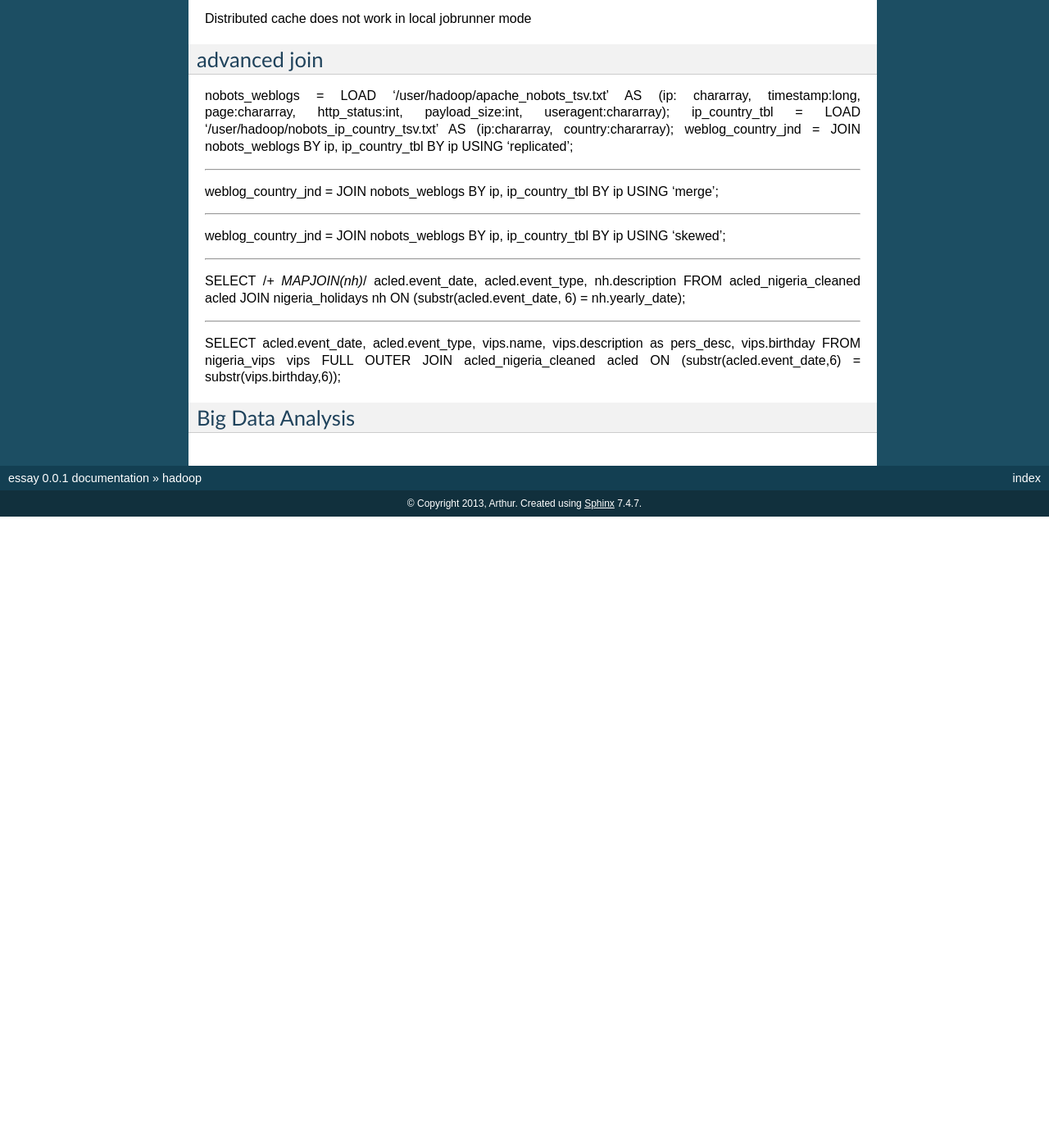
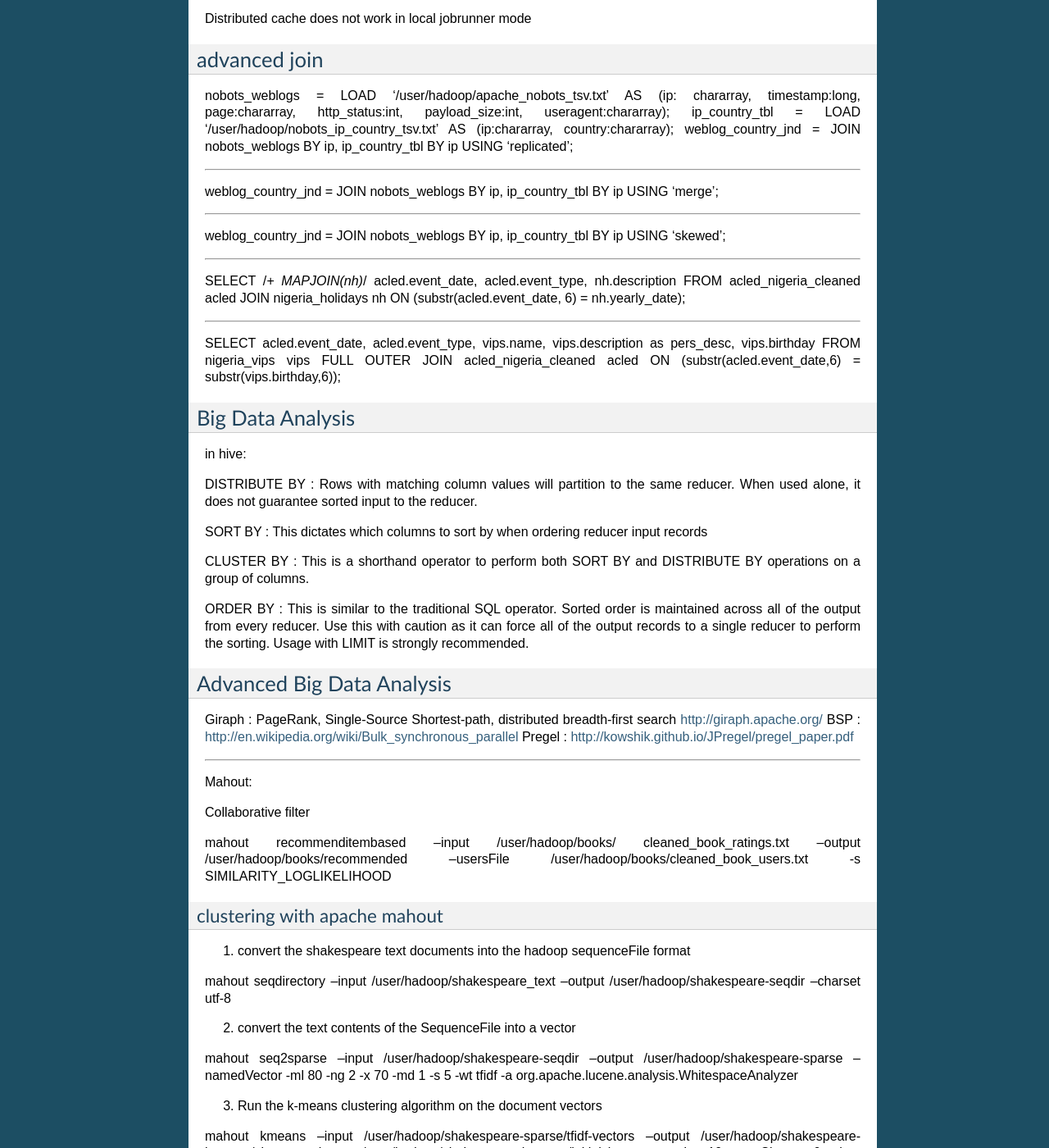
Before and after one commit to largetalk/newdatum, a Sphinx documentation site: the page built from docs/source/201412/hadoop.rst, in a window 1280 px wide and 1400 px high, scrolled down 4702 px. Shown: the whole window at 82% size. Built offline with Sphinx 7.4.7, drawn with Linux system fonts in a browser that asks for light colours; formulas are drawn with MathJax 3; before the commit the page ends 5332 px from its top, so only the background shows below that; some of the changed text lies outside the part shown.

Commit message:
update hadoop

```diff
--- a/docs/source/201412/hadoop.rst
+++ b/docs/source/201412/hadoop.rst
@@ -314,3 +314,79 @@ ON (substr(acled.event_date,6) = substr(vips.birthday,6));
 
 Big Data Analysis
 ==============================
+
+in hive:
+
+DISTRIBUTE BY : Rows with matching column values will partition to the same reducer. When used alone, it does not guarantee sorted input to the reducer.
+
+SORT BY : This dictates which columns to sort by when ordering reducer input records
+
+CLUSTER BY : This is a shorthand operator to perform both SORT BY and DISTRIBUTE BY operations on a group of columns.
+
+ORDER BY : This is similar to the traditional SQL operator. Sorted order is maintained across all of the output from every reducer. Use this with caution as it can force all of the output records to a single reducer to perform the sorting. Usage with LIMIT is strongly recommended.
+
+Advanced Big Data Analysis
+==================================
+
+Giraph : PageRank, Single-Source Shortest-path, distributed breadth-first search
+http://giraph.apache.org/
+BSP : http://en.wikipedia.org/wiki/Bulk_synchronous_parallel
+Pregel : http://kowshik.github.io/JPregel/pregel_paper.pdf
+
+------------
+
+Mahout:
+
+Collaborative filter
+
+mahout recommenditembased --input /user/hadoop/books/ cleaned_book_ratings.txt --output /user/hadoop/books/recommended --usersFile /user/hadoop/books/cleaned_book_users.txt -s SIMILARITY_LOGLIKELIHOOD
+
+clustering with apache mahout
+------------------------------------
+
+1. convert the shakespeare text documents into the hadoop sequenceFile format
+
+mahout seqdirectory --input /user/hadoop/shakespeare_text --output /user/hadoop/shakespeare-seqdir --charset utf-8
+
+2. convert the text contents of the SequenceFile into a vector
+
+mahout seq2sparse --input /user/hadoop/shakespeare-seqdir --output /user/hadoop/shakespeare-sparse --namedVector -ml 80 -ng 2 -x 70 -md 1 -s 5 -wt tfidf -a org.apache.lucene.analysis.WhitespaceAnalyzer
+
+3. Run the k-means clustering algorithm on the document vectors
+
+mahout kmeans --input /user/hadoop/shakespeare-sparse/tfidf-vectors --output /user/hadoop/shakespeare-kmeans/clusters --clusters /user/hadoop/shakespeare-kmeans/initialclusters --maxIter 10 --numClusters 6 --clustering –overwrite
+
+4. To check the clusters identified by Mahout, use the following command:
+
+mahout clusterdump --seqFileDir /user/hadoop/shakespeare-kmeans/clusters/clusters-1-final --numWords 5 --dictionary /user/hadoop/shakespeare-sparse/dictionary.file-0 --dictionaryType sequencefile
+
+sentiment classification with apache mahout
+-------------------------------------------------
+
+1. reorg file
+
+./reorg_data.py txt_sentoken train test
+
+2. prepare the dataset for the mahout classifer
+
+mahout prepare20newsgroups -p train -o train_formated -a org.apache.mahout.vectorizer.DefaultAnalyzer -c UTF-8
+
+mahout prepare20newsgroups -p test -o test_formated -a org.apache.mahout.vectorizer.DefaultAnalyzer -c UTF-8
+
+3. Place the train_formated and test_formated folders into HDFS
+
+hadoop fs –put train_formated /user/hadoop/
+
+hadoop fs –put test_formated /user/hadoop/
+
+4. train the naive Bayes classifier using the train_formated dataset
+
+mahout trainclassifier -i /user/hadoop/train_formated -o /user/hadoop/reviews/naive-bayes-model -type bayes -ng 2 -source hdfs
+
+5. test
+
+mahout testclassifier -m /user/hadoop/reviews/naive-bayes-model -d prepared-test -type bayes -ng 2 -source hdfs -method sequential
+
+
+Debugging
+===============================
```
